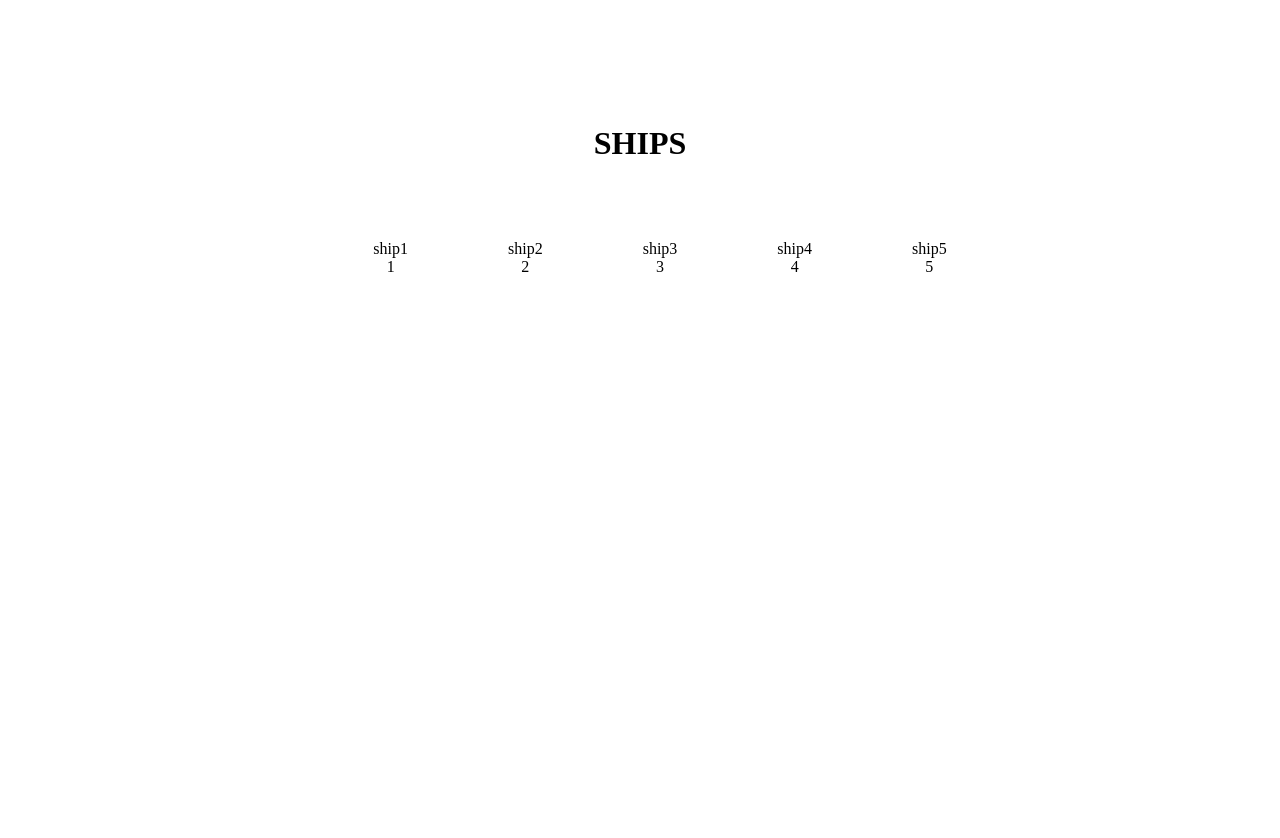
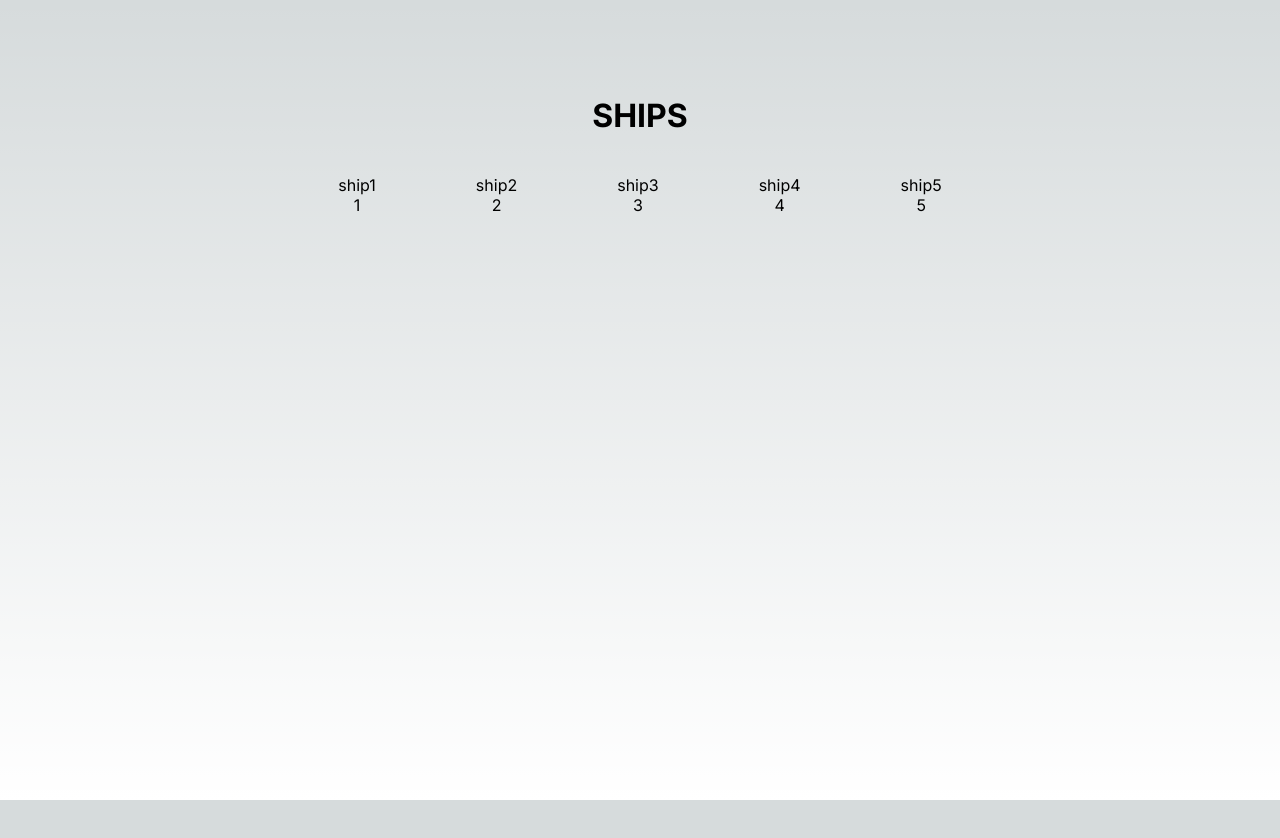
Before and after one commit to AndreaBitmind/starWars-app, a Next.js app: page /ships in a window 1280 px wide. Shown: the top 838 px of the page. After the commit the page ends 800 px from the top, so only its background shows below. Built offline with nearby package versions, Linux system fonts and the light colour scheme.

Commit message:
feat: changed body layout for div and applied to home

```diff
--- a/pages/ships/index.tsx
+++ b/pages/ships/index.tsx
@@ -1,5 +1,6 @@
 import styles from "../../styles/page.module.css";
-import Layout from "../../src/app/layout";
+import RootLayout from "../../src/app/layout";
+import Link from "next/link";
 
 interface ShipMainProps {
   id: number;
@@ -18,6 +19,7 @@ const ships: ShipMainPropsArray = [
 
 export default function Home({ id, name }: ShipMainProps): JSX.Element {
   return (
+    <RootLayout>
       <main className={styles.main}>
         <h1>SHIPS</h1>
         <section className={styles.section}>
@@ -31,5 +33,6 @@ export default function Home({ id, name }: ShipMainProps): JSX.Element {
           </ul>
         </section>
       </main>
+    </RootLayout>
   );
 }
--- a/src/app/layout.tsx
+++ b/src/app/layout.tsx
@@ -1,22 +1,18 @@
-import './globals.css'
-import type { Metadata } from 'next'
-import { Inter } from 'next/font/google'
+import "./globals.css";
+import type { Metadata } from "next";
+import { Inter } from "next/font/google";
 
-const inter = Inter({ subsets: ['latin'] })
+const inter = Inter({ subsets: ["latin"] });
 
 export const metadata: Metadata = {
-  title: 'Create Next App',
-  description: 'Generated by create next app',
-}
+  title: "Create Next App",
+  description: "Generated by create next app",
+};
 
 export default function RootLayout({
   children,
 }: {
-  children: React.ReactNode
+  children: React.ReactNode;
 }) {
-  return (
-    <html lang="en">
-      <body className={inter.className}>{children}</body>
-    </html>
-  )
+  return <div className={inter.className}>{children}</div>;
 }
```
Lines whose indentation alone changed are shown as unchanged.
